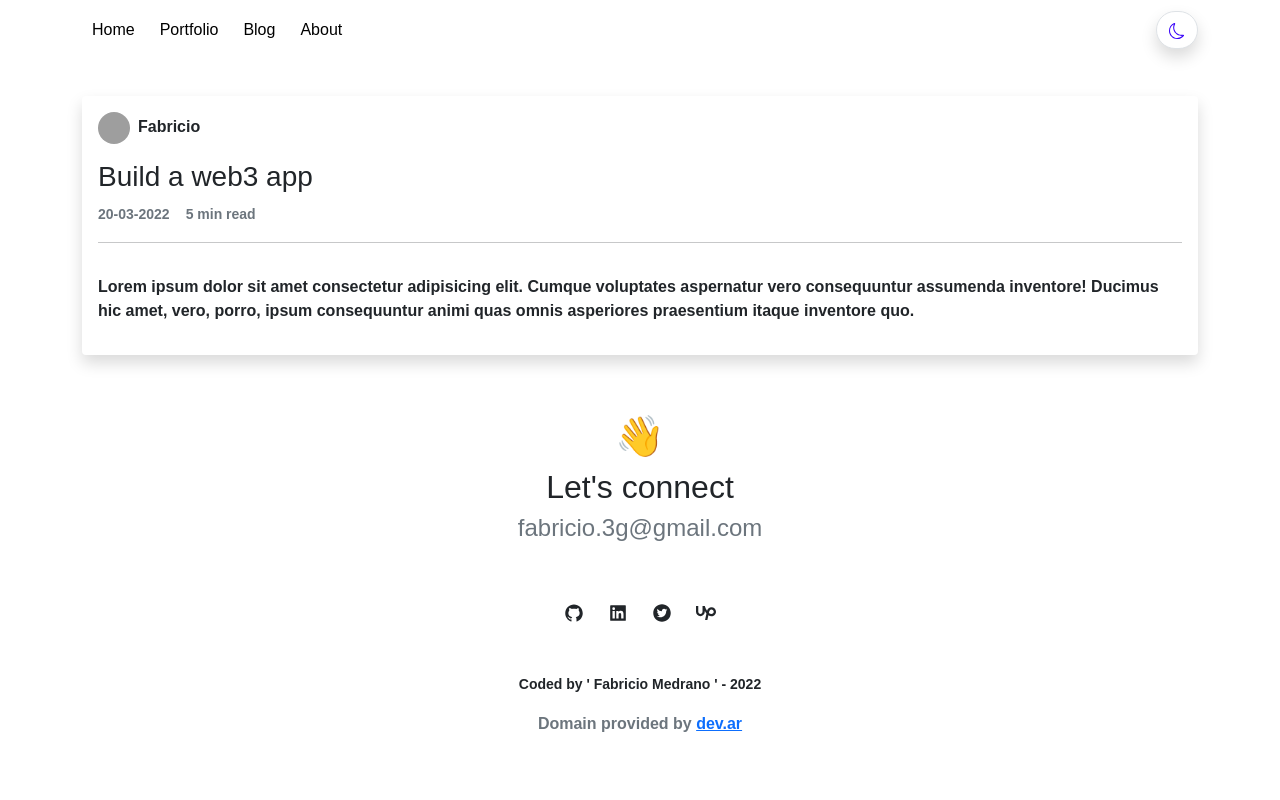
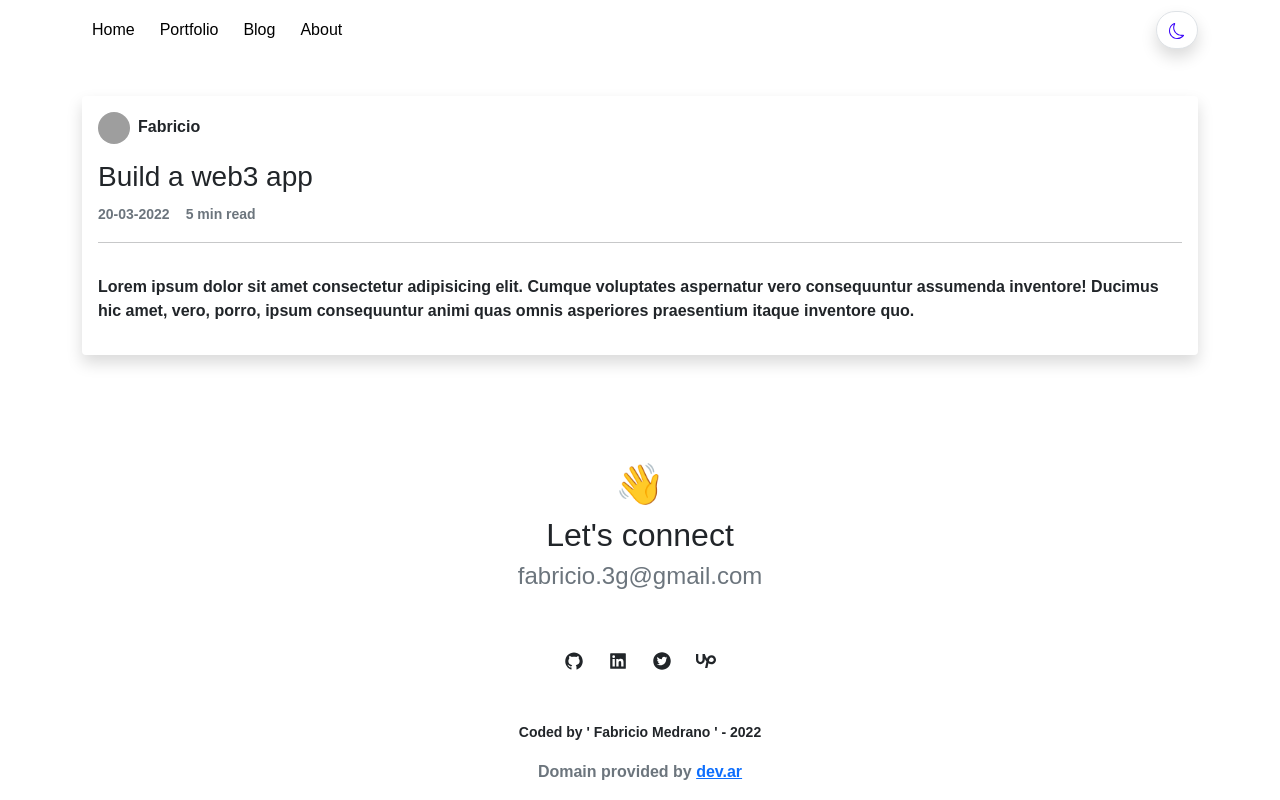
Before and after one commit to fabricio3g/portfolio-nextjs, a Next.js app: page /post in a window 1280 px wide. Built offline with nearby package versions, Linux system fonts and the light colour scheme; grey boxes are pictures that could not be loaded; a web font is replaced by a local one.

Commit message:
Update Footer.js

```diff
--- a/components/Footer.js
+++ b/components/Footer.js
@@ -23,7 +23,7 @@ const Footer = () => {
   const {themeName} = useContext(ThemeContext)
     const themeChange = (themeName === 'DARK' )
     return(
-      <Container fluid className={`pb-5  ${themeChange ? 'bg-gray-0 text-white' : ''} mt-auto pt-5 footer`}>
+      <Container fluid className={`  ${themeChange ? 'bg-gray-0 text-white' : ''} mt-auto pt-5 footer`}>
       <h1 className="text-center cursor-pointer">👋</h1>
       <h2 className="text-center">Let&apos;s connect</h2>
       <h4 className="text-center text-muted">fabricio.3g@gmail.com</h4>
```
